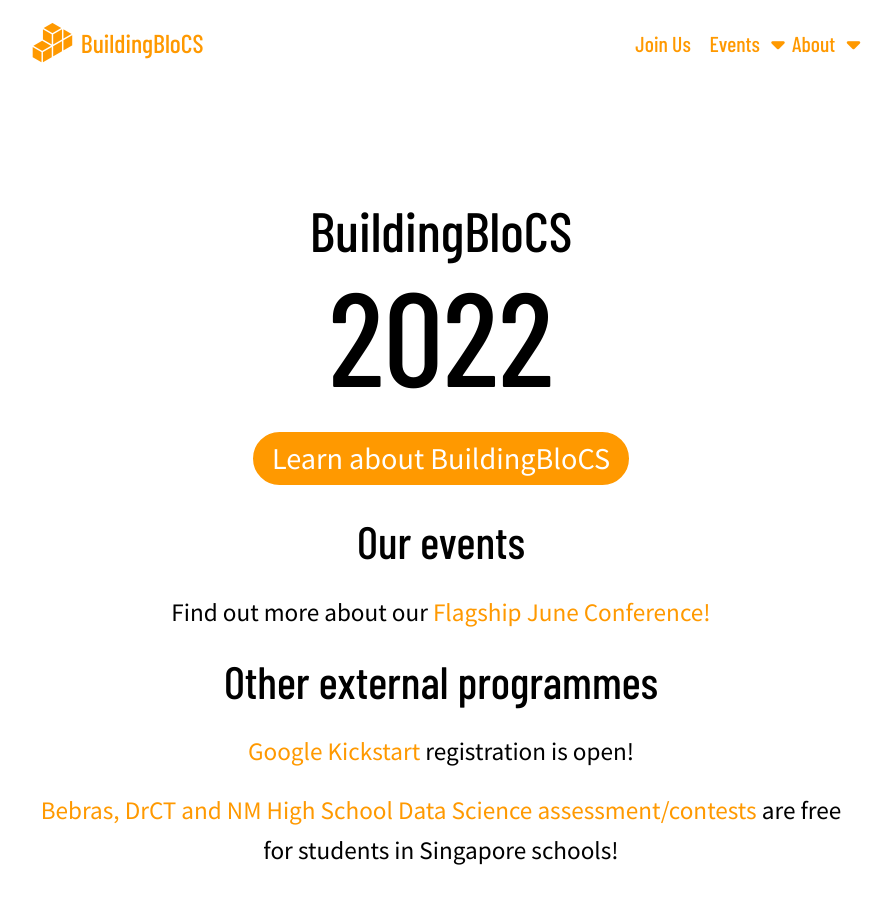
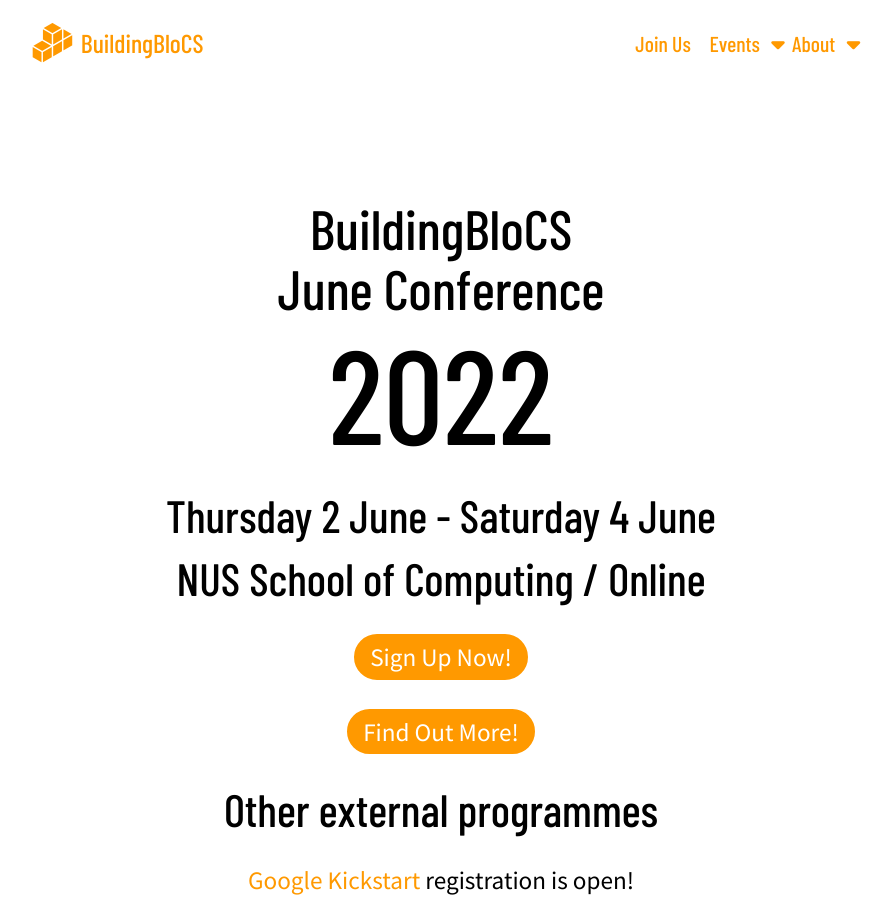
Before and after one commit to buildingblocs/2022, a Jekyll site: the page built from index.md, in a window 1280 px wide and 900 px high. Shown: the whole window, without its empty margins (199-1091 px from the left). Built offline with Jekyll 4.4.1, drawn with Linux system fonts in a browser that asks for light colours; nearby versions of some CDN libraries; some web fonts are replaced.

Commit message:
Updates
Edited Youtube site
Changed index to include more June Conference stuff
Updated and added March Conference under Events

```diff
--- a/_includes/navigation.html
+++ b/_includes/navigation.html
@@ -15,8 +15,8 @@
 				<a>Events</a>
 				<i class="fa fa-caret-down"></i>
 				<div class="dropdown-content">
-
 					<a href="{{ site.baseurl }}/events/june-conference">June Conference</a>
+					<a href="{{ site.baseurl }}/events/march-conference">March Conference</a>
 			<li class="link dropdown">
 				<a>About</a>
 				<i class="fa fa-caret-down"></i>
--- a/index.md
+++ b/index.md
@@ -9,20 +9,22 @@
     <div class="main-div">
         <h1>
             {{ site.title }}<br>
+            <span>June Conference</span><br>
             <span class="huge">2022</span>
         </h1>
-	<p>
-        <a class="btn brand" href="{{ site.baseurl }}/about/about-us/">Learn about BuildingBloCS</a>
-	</p>
-		<h2>Our events</h2>
-	    <p>Find out more about our <a href="{{ site.baseurl }}/events/june-conference/">Flagship June Conference!</a></p>
+        <h2>
+            <span>Thursday 2 June - Saturday 4 June</span><br>
+            <span>NUS School of Computing / Online</span>
+        </h2>
+	    <p><a class="btn" href="https://forms.gle/nRpQHPDduMHhZ9f37">Sign Up Now!</a></p>
+	    <p><a class="btn" href="{{ site.baseurl }}/events/june-conference/">Find Out More!</a></p>
 	    <h2>Other external programmes</h2>
 	    <p><a href="https://codingcompetitions.withgoogle.com/kickstart">Google Kickstart</a> registration is open!</p>
 	    <p><a href="https://for.edu.sg/bebrasdrctds">Bebras, DrCT and NM High School Data Science assessment/contests</a> are free for students in Singapore schools!</p>
-    <br/><br/><br/><br/><br/><br/><br/>
+    <br/><br/>
     </div>
 </section>
-
+<br><br><br>
 ## Theme: Computational Thinking, AI and Blockchain Education
 
 With the increasing importance of Computing education and AI literacy globally as well as disruptive emerging blockchain technologies, this year's focus areas will be on Computational Thinking, Artificial Intelligence and Blockchain Education!
```
Also changed, not shown: Workshops/March Conference/index.md (deleted, +0 -45 lines), about/buildingblocs-youtube/index.md (+1 -3 lines).
